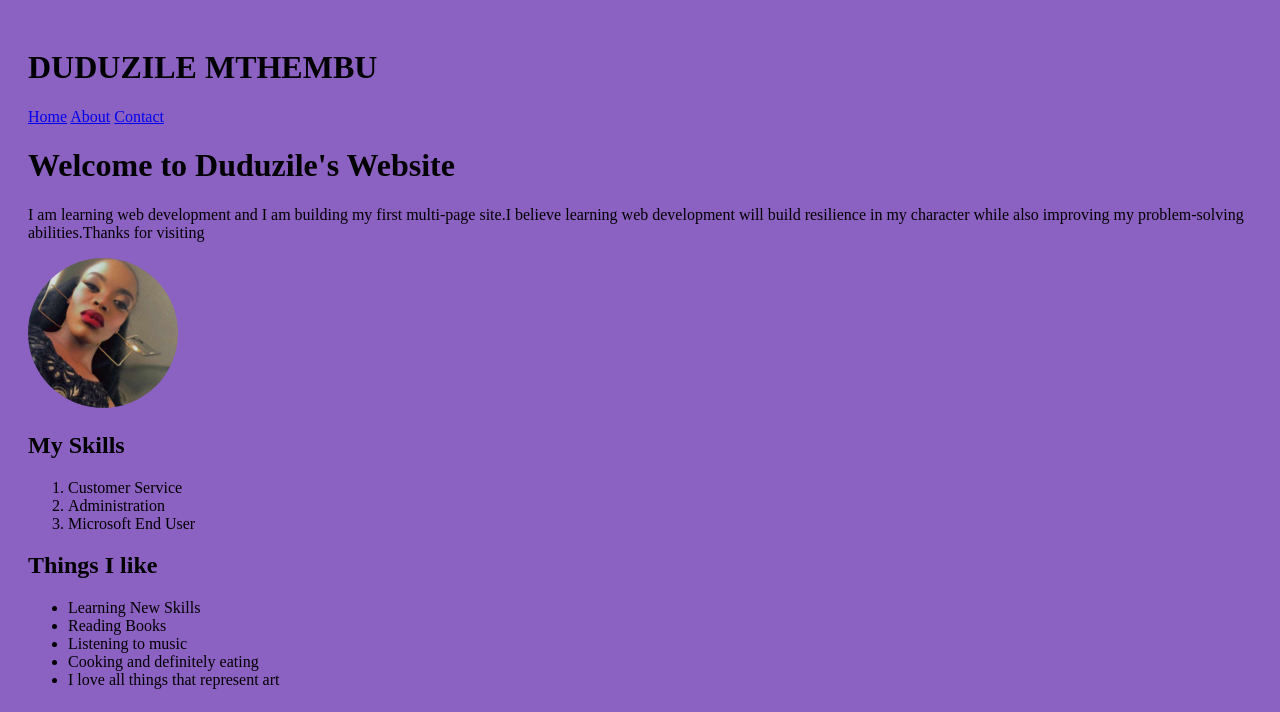
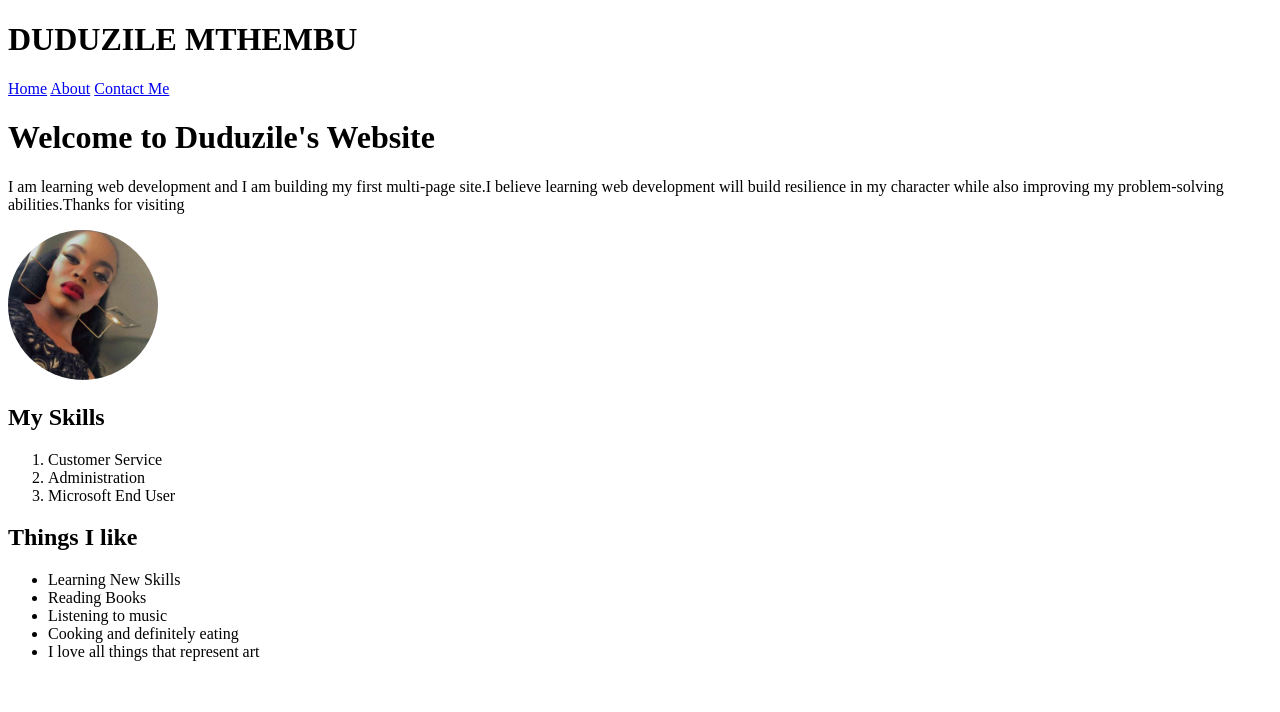
Before and after one commit to DuduzileMthembu/ZenithFutureSkillsHub, a plain HTML site: page Module 3- Html/Module3-Day2/Module3-Day2-practical/index.html in a window 1280 px wide. Shown: the top 712 px of the page. Drawn offline with Linux system fonts and the light colour scheme.

Commit message:
Update navigation link for contact page and remove inline styles

```diff
--- a/Module 3- Html/Module3-Day2/Module3-Day2-practical/index.html
+++ b/Module 3- Html/Module3-Day2/Module3-Day2-practical/index.html
@@ -3,12 +3,7 @@
 <head>
 <meta charset="UTF-8">
 <title>Module3: Day2 Practical</title>
- <style>
-            body {
-                background-color: hsl(266, 44%, 57%);
-                padding: 20px;
-                border-radius: 5px;
-            }</style>
+
 <link rel="icon" href="assets/favicon.ico" type="image/x-icon">
 </head>
 <body>
@@ -17,7 +12,7 @@
     <nav>
         <a href='index.html'>Home</a>
         <a href='About.html'>About</a>
-        <a href='contact.html'>Contact</a>
+        <a href='contact.html'target="_blank">Contact Me</a>
     </nav>
 <h1>Welcome to Duduzile's Website</h1>
     <p>I am learning web development and I am building my first multi-page site.I believe learning web development will build resilience in my character while also improving my problem-solving abilities.Thanks for visiting</p>
```
